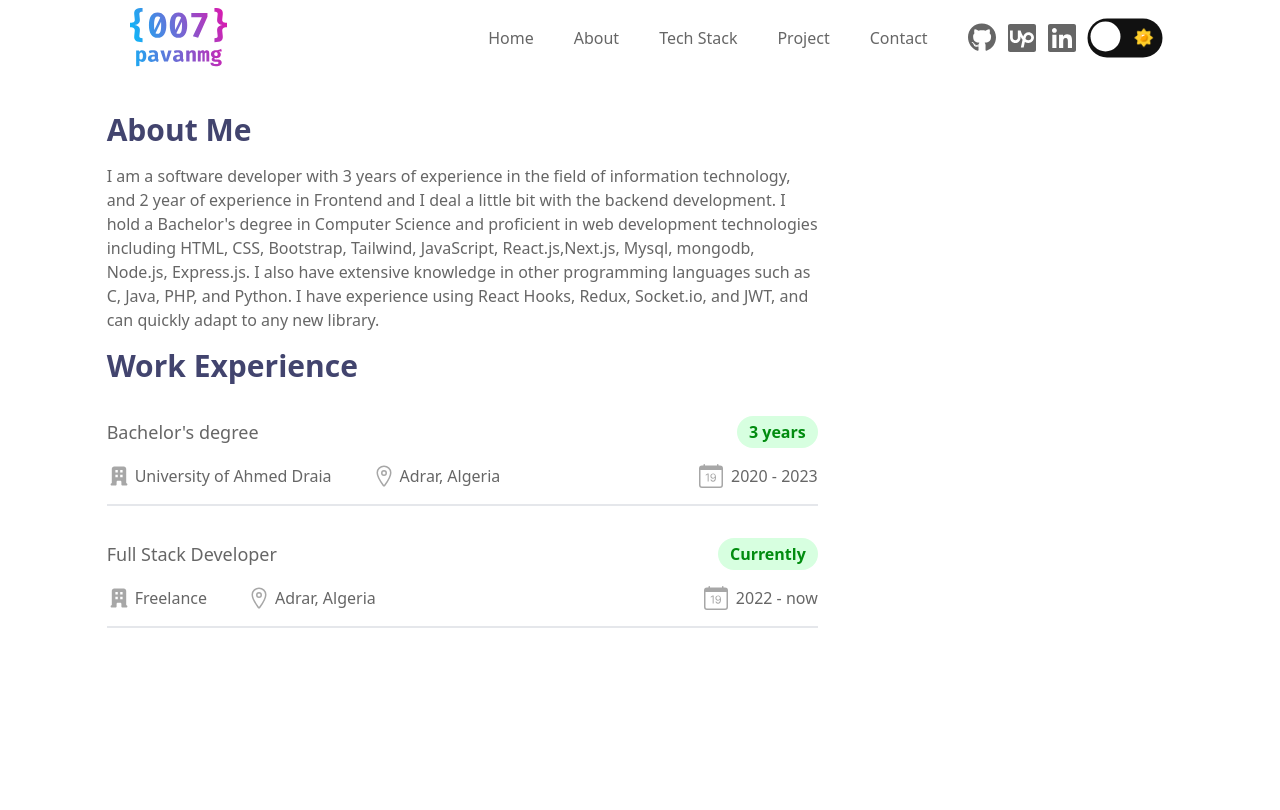
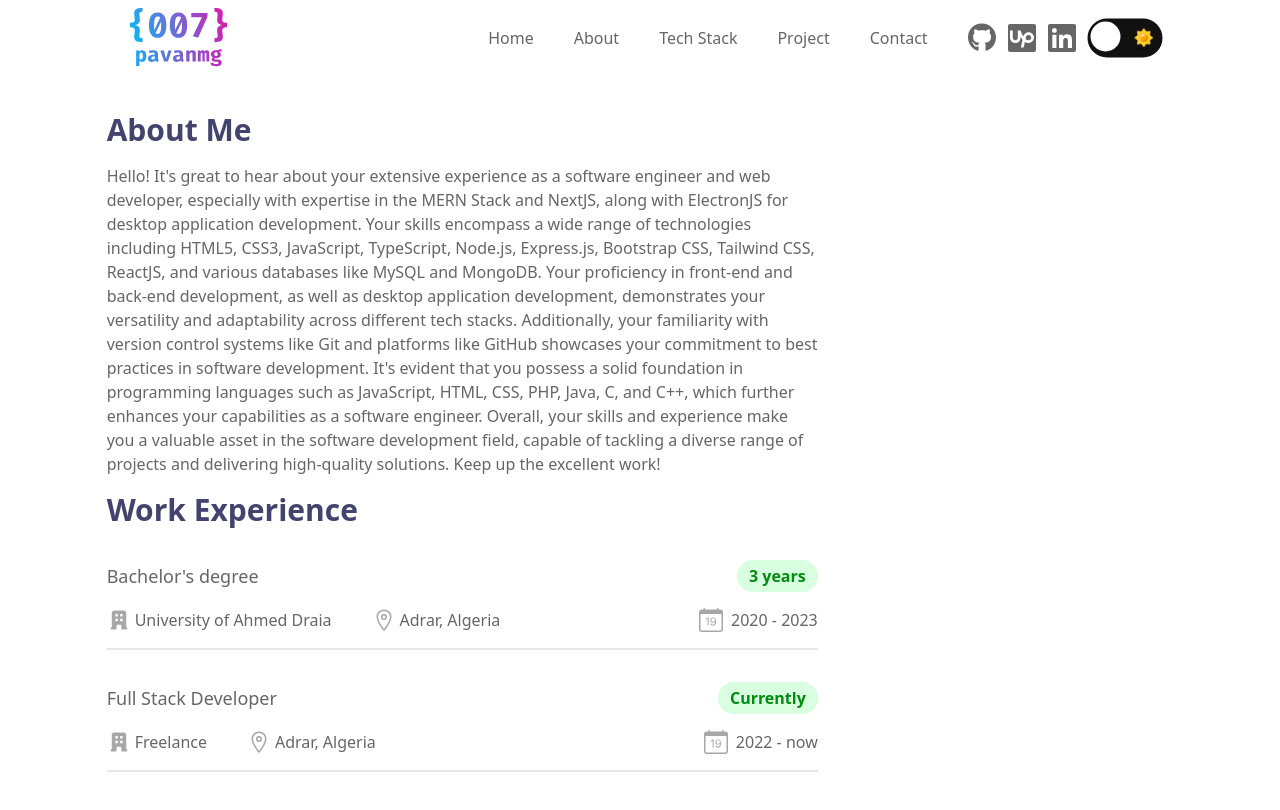
Before and after one commit to GHanamaAhmed/Portfilo_V1, a Next.js app: page /about in a window 1280 px wide. Shown: the top 810 px of the page. Built offline with nearby package versions, Linux system fonts and the light colour scheme.

Commit message:
update about me

```diff
--- a/src/app/page.tsx
+++ b/src/app/page.tsx
@@ -4,7 +4,7 @@ import Project from "@/components/projects/projects";
 import Contacts from "./_components/contacts";
 import Footer from "@/components/footer";
 export default memo(function page() {
-  return (
+  reurn (
     <>
       <div>
         <div className="flex flex-col items-center w-full gap-3 py-24 md:py-28 lg:py-36 md:flex-row-reverse md:justify-around lg:px-28">
--- a/src/data/aboutMe.json
+++ b/src/data/aboutMe.json
@@ -1,5 +1,5 @@
 {
-  "aboutMe": "I am a software developer with 3 years of experience in the field of information technology, and 2 year of experience in Frontend and I deal a little bit with the backend development. I hold a Bachelor's degree in Computer Science and proficient in web development technologies including HTML, CSS, Bootstrap, Tailwind, JavaScript, React.js,Next.js, Mysql, mongodb, Node.js, Express.js. I also have extensive knowledge in other programming languages such as C, Java, PHP, and Python. I have experience using React Hooks, Redux, Socket.io, and JWT, and can quickly adapt to any new library.",
+  "aboutMe": "Hello! It's great to hear about your extensive experience as a software engineer and web developer, especially with expertise in the MERN Stack and NextJS, along with ElectronJS for desktop application development. Your skills encompass a wide range of technologies including HTML5, CSS3, JavaScript, TypeScript, Node.js, Express.js, Bootstrap CSS, Tailwind CSS, ReactJS, and various databases like MySQL and MongoDB.  Your proficiency in front-end and back-end development, as well as desktop application development, demonstrates your versatility and adaptability across different tech stacks. Additionally, your familiarity with version control systems like Git and platforms like GitHub showcases your commitment to best practices in software development.  It's evident that you possess a solid foundation in programming languages such as JavaScript, HTML, CSS, PHP, Java, C, and C++, which further enhances your capabilities as a software engineer. Overall, your skills and experience make you a valuable asset in the software development field, capable of tackling a diverse range of projects and delivering high-quality solutions. Keep up the excellent work!",
   "links": {
     "github": "https://github.com/GHanamaAhmed",
     "facebook": "https://hi-in.facebook.com/ahmed.ghanama.9",
```
